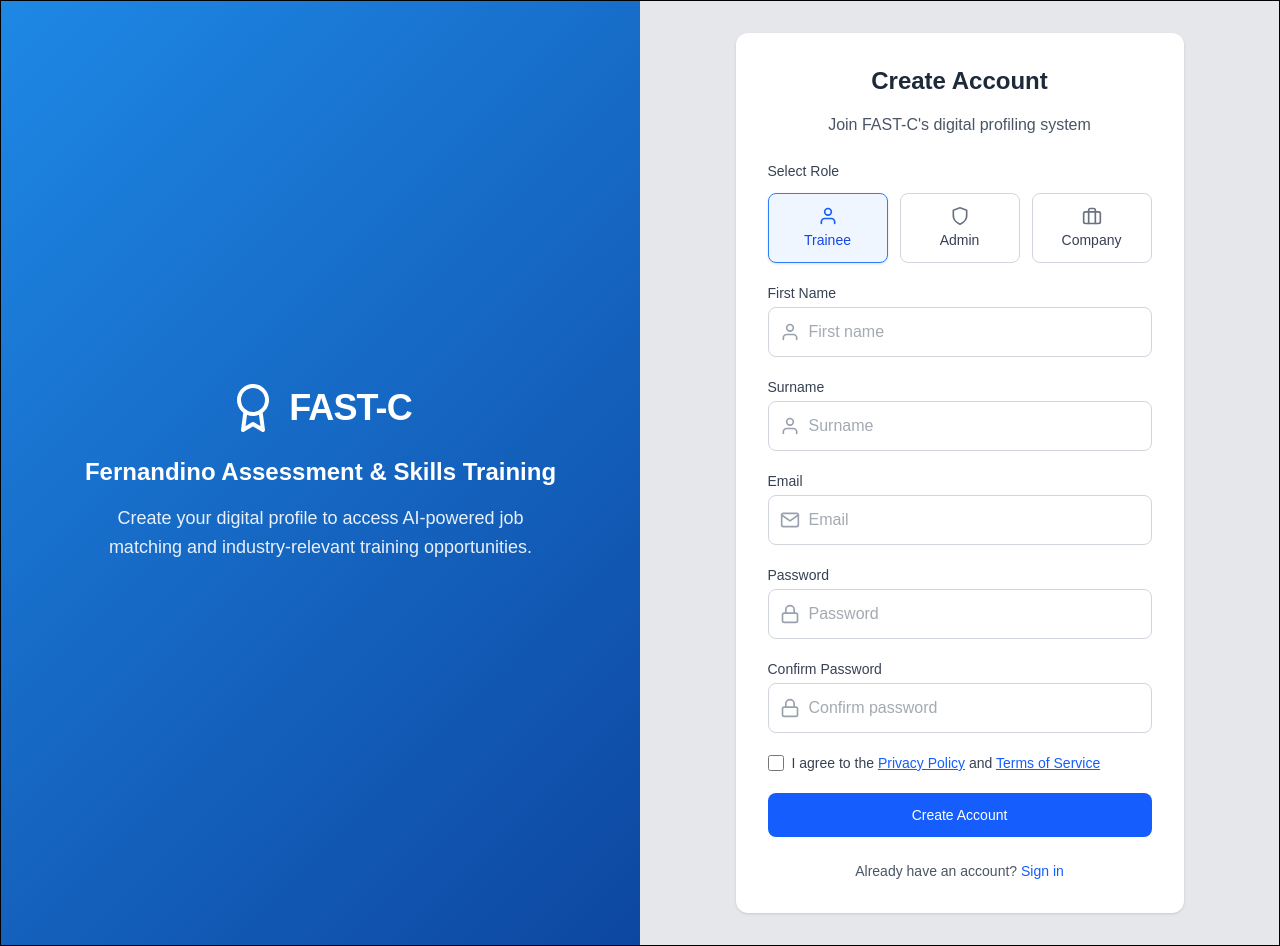
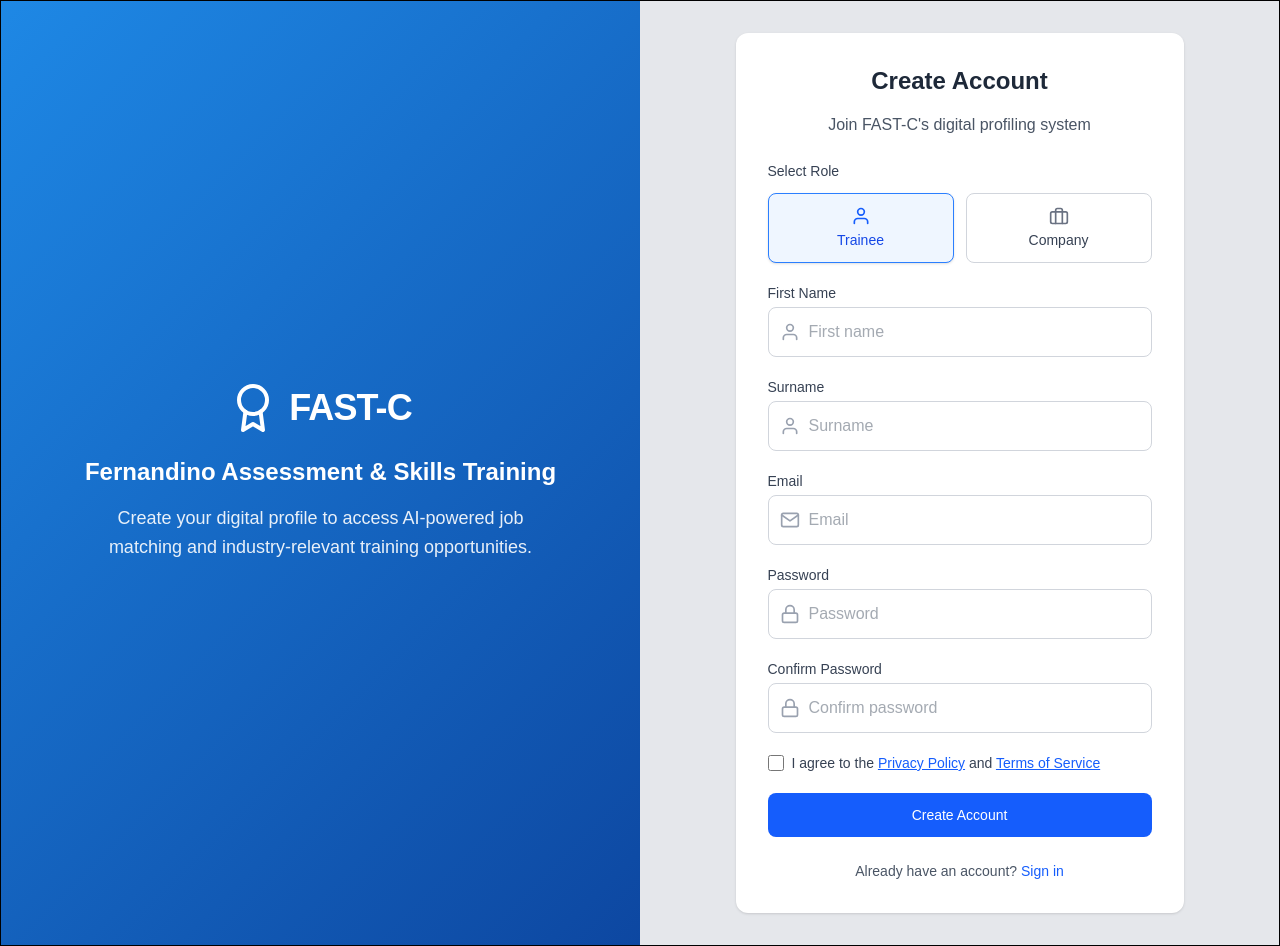
Before and after one commit to mchlginga/fastc, a React (Vite) app in the folder frontend/: page /register in a window 1280 px wide. Built offline with nearby package versions, Linux system fonts and the light colour scheme; no server answers.

Commit message:
update register

```diff
--- a/frontend/src/pages/auth/Register.jsx
+++ b/frontend/src/pages/auth/Register.jsx
@@ -149,18 +149,14 @@ const Register = () => {
                             <label className="block text-sm font-medium text-gray-700 mb-3">
                                 Select Role
                             </label>
-                            <div className="grid grid-cols-3 gap-3">
+                            <div className="grid grid-cols-2 gap-3">
                                 {[
                                     {
                                         value: "user",
                                         label: "Trainee",
                                         icon: <User size={20} />,
                                     },
-                                    {
-                                        value: "admin",
-                                        label: "Admin",
-                                        icon: <Shield size={20} />,
-                                    },
+
                                     {
                                         value: "company",
                                         label: "Company",
```
Also changed, not shown: 1 other file (tests, documents, lock files or other folders).
